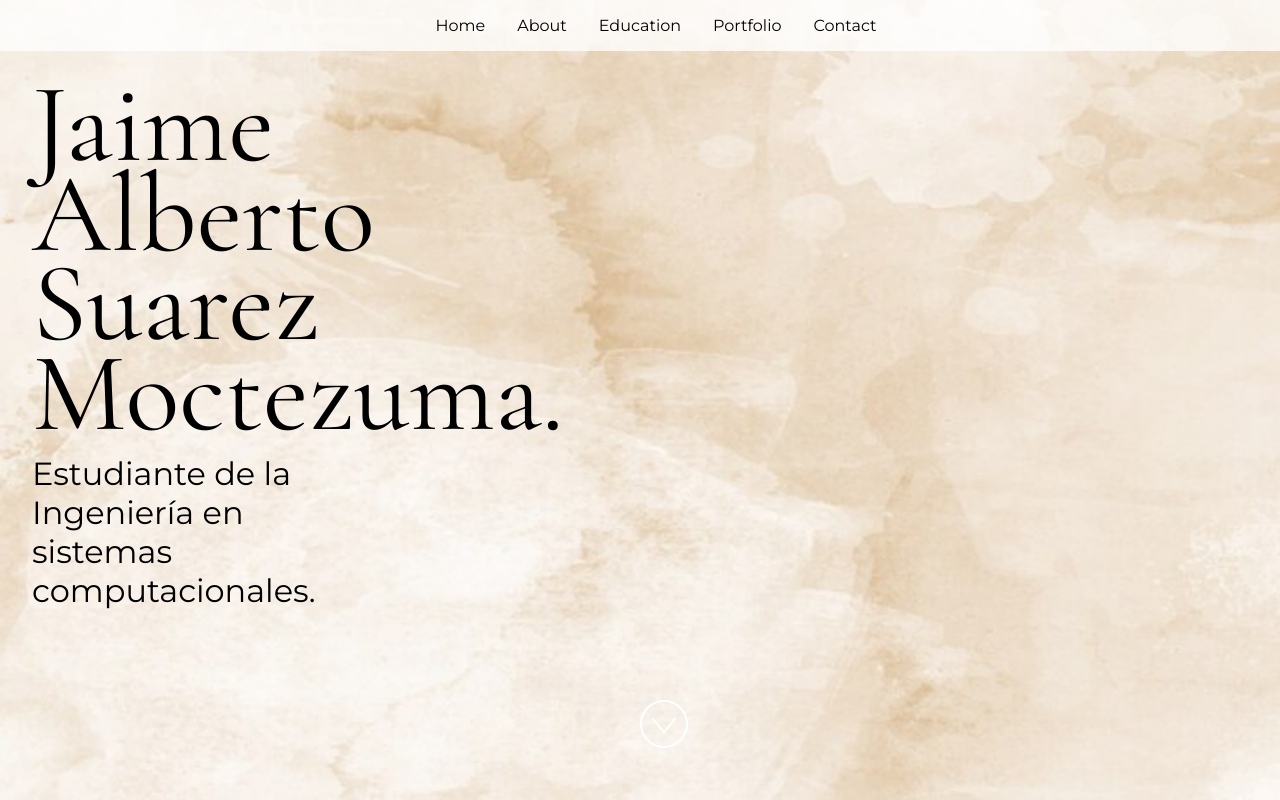
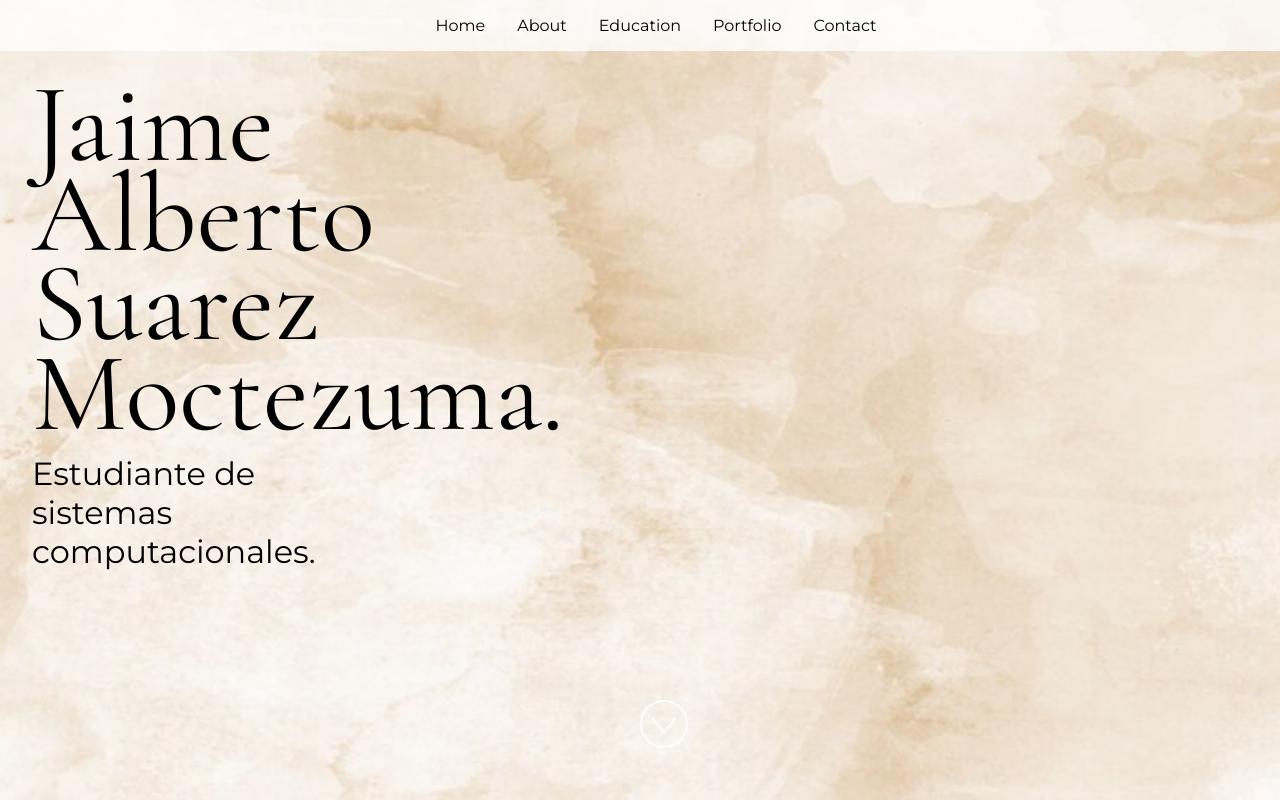
Before and after one commit to JaimeMoc/app, a React (Vite) app: page / in a window 1280 px wide. Built offline with nearby package versions, Linux system fonts and the light colour scheme.

Commit message:
Update App.jsx

```diff
--- a/src/App.jsx
+++ b/src/App.jsx
@@ -26,7 +26,7 @@ import "./styles.css";
  */
 const siteProps = {
   name: "Jaime Alberto Suarez Moctezuma.",
-  title: "Estudiante de la Ingeniería en sistemas computacionales.",
+  title: "Estudiante de sistemas computacionales.",
   email: "JaimeAlberto.SuarezMoctezuma@studentambassadors.com",
   gitHub: "JaimeMoc",
   instagram: "tbrboystar",
```
